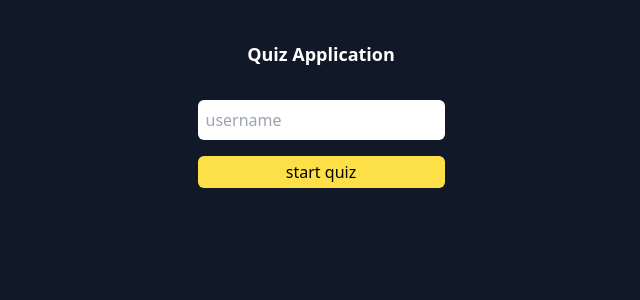
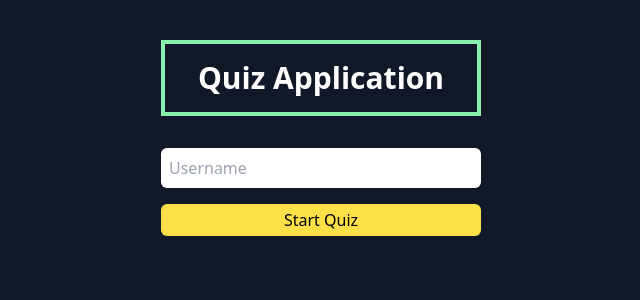
Before and after one commit to tjoetmuty/quizzz-app, a React (Vite) app in the folder frontend/: page / in a window 1280 px wide. Shown: the top 300 px of the page, without its empty margins (319-959 px from the left). Built offline with nearby package versions, Linux system fonts and the light colour scheme.

Commit message:
feat(main): fix styling

```diff
--- a/frontend/src/features/Main/index.tsx
+++ b/frontend/src/features/Main/index.tsx
@@ -5,14 +5,25 @@ const MainFeat: FC = () => {
   const navigate = useNavigate();
   return (
     <div className="bg-gray-900">
-      <div className="py-10 mx-auto h-screen block relative w-1/4">
-        <h1 className="text-white font-extrabold text-lg text-center ">Quiz Application</h1>
-          <div className="grid justify-center pt-8 gap-4 ">
-        <form className="">
-          <input type="text" placeholder="username" className="p-2 border-none rounded-md" />
-        </form>
-            <button onClick={() => navigate("/quiz")} className="bg-yellow-300 font-medium px-6 py-1 rounded-md text-md">start quiz</button>
-          </div>
+      <div className="py-10 mx-auto h-screen block relative w-1/4 container">
+        <h1 className="text-white font-extrabold text-3xl text-center border-4 border-green-300 p-4">
+          Quiz Application
+        </h1>
+        <div className="flex flex-col justify-center pt-8 gap-4">
+          <form className="">
+            <input
+              type="text"
+              placeholder="Username"
+              className="p-2 border-none rounded-md w-full"
+            />
+          </form>
+          <button
+            onClick={() => navigate("/quiz")}
+            className="bg-yellow-300 font-medium px-6 py-1 rounded-md text-md"
+          >
+            Start Quiz
+          </button>
+        </div>
       </div>
     </div>
   );
```
